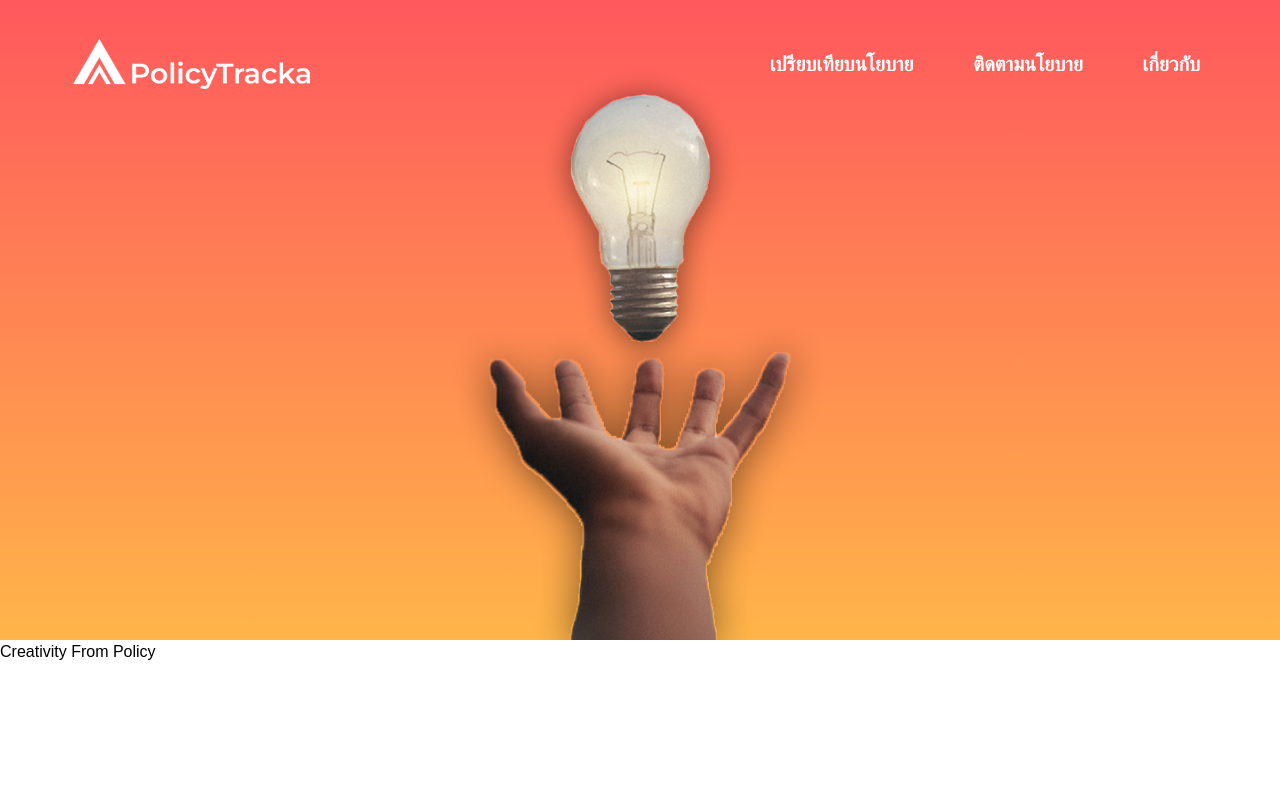
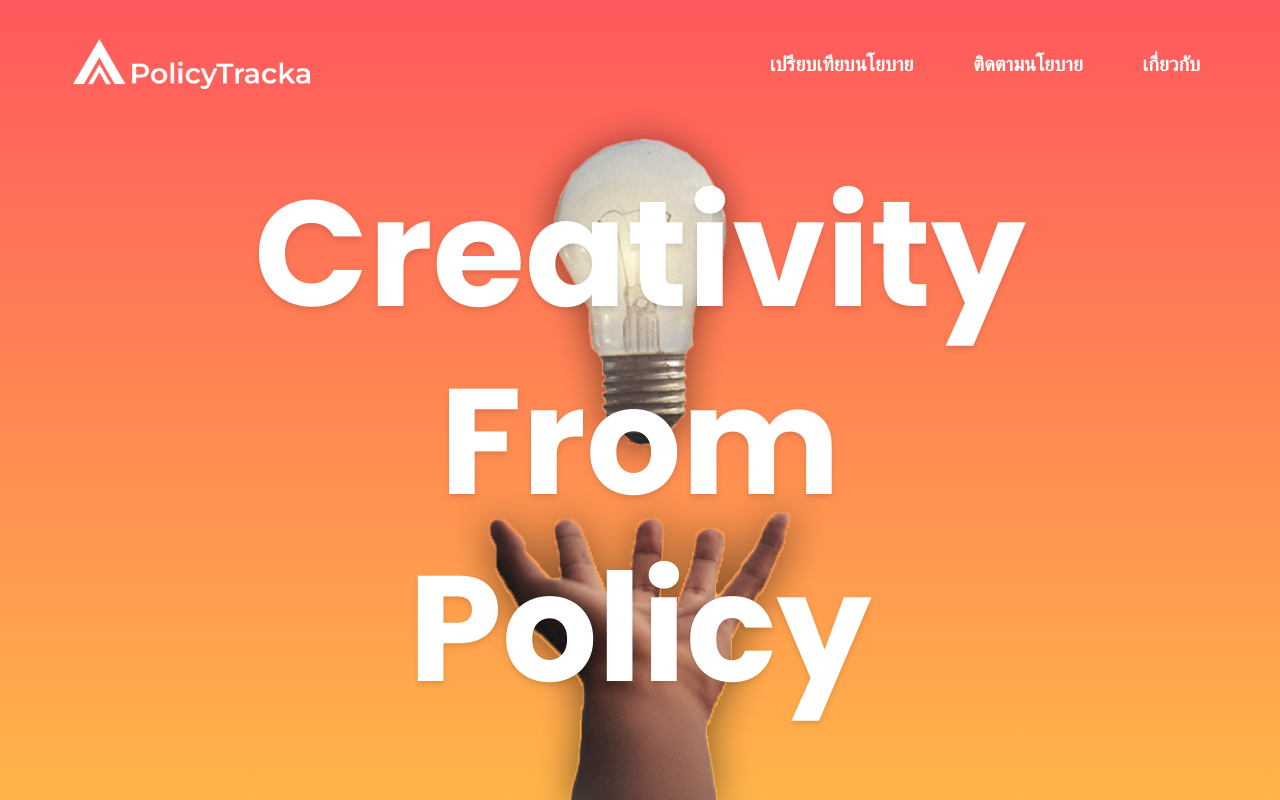
Before and after one commit to policytracka/policytracka-app, a React (Vite) app: page / in a window 1280 px wide. Built offline with nearby package versions, Linux system fonts and the light colour scheme.

Commit message:
hero section done

```diff
--- a/index.html
+++ b/index.html
@@ -3,6 +3,9 @@
   <head>
     <meta charset="UTF-8" />
     <link rel="icon" type="image/svg+xml" href="/vite.svg" />
+    <link rel="preconnect" href="https://fonts.googleapis.com">
+<link rel="preconnect" href="https://fonts.gstatic.com" crossorigin>
+<link href="https://fonts.googleapis.com/css2?family=Poppins:wght@400;700&display=swap" rel="stylesheet">
     <meta name="viewport" content="width=device-width, initial-scale=1.0" />
     <title>Vite + React + TS</title>
   </head>
--- a/src/App.tsx
+++ b/src/App.tsx
@@ -7,7 +7,7 @@ type Props = {}
 const App = (props: Props) => {
   return (
     <div>
-      <div className='absolute z-10 max-w-screen-2xl'>
+      <div className='absolute z-10 '>
         <Navbar />
       </div>
 
--- a/src/components/hero/hero.tsx
+++ b/src/components/hero/hero.tsx
@@ -6,13 +6,15 @@ type Props = {}
 
 const hero = (props: Props) => {
   return (<div>
- <div className='bg-gradient-to-b from-policypink to-policyorange h-[80vh] w-[100vw] flex flex-col justify-end items-center'>
-    <img src={Bulb} className='w-[207px] relative top-16'/>
+ <div className='bg-gradient-to-b from-policypink to-policyorange h-[100vh] w-[100vw] flex flex-col justify-end items-center'>
+    <img src={Bulb} className='w-[20vw] relative top-[2%]'/>
     <img src={Hand} className='w-[390px]  '/>
     </div>
-    <div>
-Creativity
-    From
+    <div className='absolute  top-[20%]  w-[100vw] text-center text-[150px] font-bold text-white leading-tight
+
+drop-shadow-md'>
+Creativity<br />
+    From<br />
     Policy
 
     </div>
```
